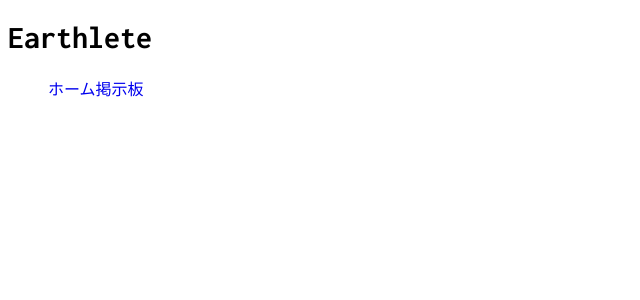
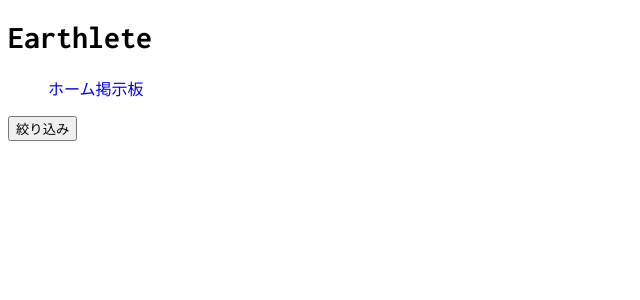
Before and after one commit to gakkungithub/earthleten, a Next.js app: page /threads in a window 1280 px wide. Shown: the top 300 px of the page, without its empty margins (0-640 px from the left). Built offline with nearby package versions, Linux system fonts and the light colour scheme.

Commit message:
set drawer

```diff
--- a/src/components/ThreadDetails.tsx
+++ b/src/components/ThreadDetails.tsx
@@ -1,5 +1,6 @@
 import LinkedThreadDetails from "./LinkedThreadDetails"
 import { Thread } from '@/typeDeclar/typeComp';
+import FormThreads from '@/components/FormThreads';
 
 type ThreadsProp = {
     threads: Thread[];
@@ -8,6 +9,7 @@ type ThreadsProp = {
 export default function ThreadDetails({threads}: ThreadsProp){
     return (
     <>
+    <FormThreads />
     {threads.forEach((t: Thread) => (
         <LinkedThreadDetails thread={t} key={t.id} />
     ))}
```
